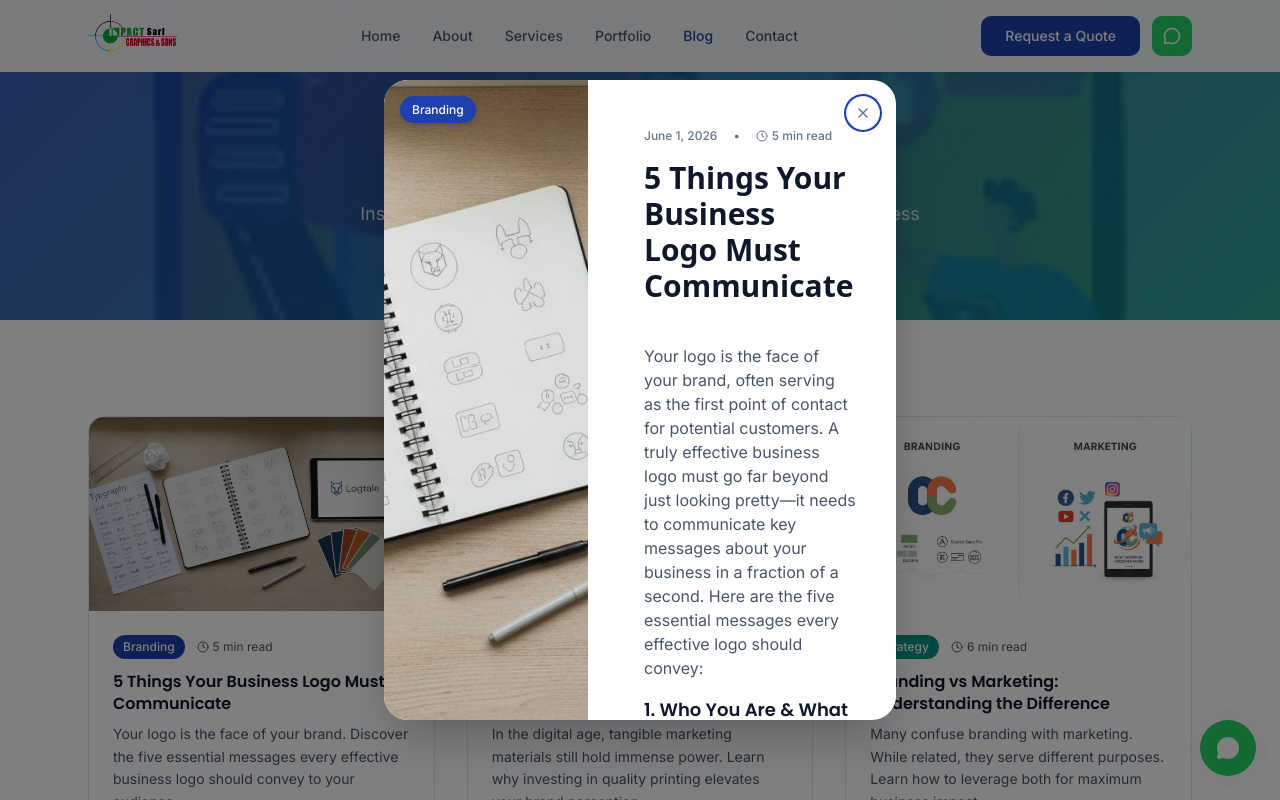
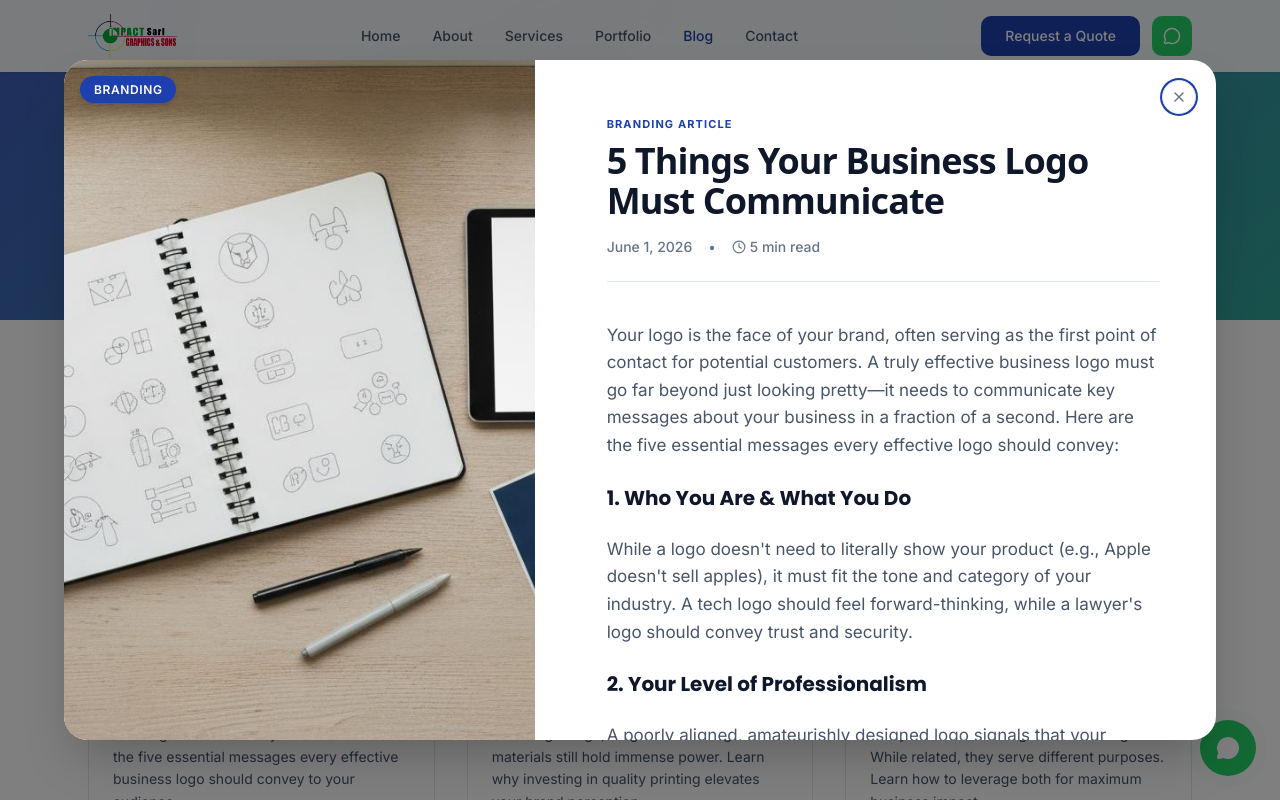
Before and after one commit to daikictrl/Impact-Graphics, a React (Vite) app: page /blog in a window 1280 px wide. Both pictures are taken after a click on the element 261 px from the left and 513 px from the top of the page. Shown: the top 800 px of the page. Built offline with nearby package versions, Linux system fonts and the light colour scheme; the HTML template or start-up script is replaced by a standard one.

Commit message:
Expand blog details modal layout to max-w-6xl with spacious padding and typography

```diff
--- a/src/pages/Blog.tsx
+++ b/src/pages/Blog.tsx
@@ -38,32 +38,32 @@ const blogPosts = [
     readTime: '5 min read',
     date: 'June 1, 2026',
     content: (
-      <div className="space-y-4 text-sm sm:text-base text-[#475569] leading-relaxed">
+      <div className="space-y-6 text-base md:text-[17px] text-[#475569] leading-relaxed">
         <p>
           Your logo is the face of your brand, often serving as the first point of contact for potential customers. A truly effective business logo must go far beyond just looking pretty—it needs to communicate key messages about your business in a fraction of a second. Here are the five essential messages every effective logo should convey:
         </p>
 
-        <h4 className="text-lg font-semibold text-[#0F172A] mt-6">1. Who You Are & What You Do</h4>
+        <h4 className="text-xl font-bold text-[#0F172A] mt-8 mb-3">1. Who You Are & What You Do</h4>
         <p>
           While a logo doesn't need to literally show your product (e.g., Apple doesn't sell apples), it must fit the tone and category of your industry. A tech logo should feel forward-thinking, while a lawyer's logo should convey trust and security.
         </p>
 
-        <h4 className="text-lg font-semibold text-[#0F172A] mt-6">2. Your Level of Professionalism</h4>
+        <h4 className="text-xl font-bold text-[#0F172A] mt-8 mb-3">2. Your Level of Professionalism</h4>
         <p>
           A poorly aligned, amateurishly designed logo signals that your business might cut corners elsewhere. A polished, custom logo shows that you value quality and take your business seriously, instilling immediate confidence in potential clients.
         </p>
 
-        <h4 className="text-lg font-semibold text-[#0F172A] mt-6">3. Your Core Values & Brand Personality</h4>
+        <h4 className="text-xl font-bold text-[#0F172A] mt-8 mb-3">3. Your Core Values & Brand Personality</h4>
         <p>
           Through deliberate color choices, typography, and iconography, your logo communicates your brand's personality. Is your company playful and approachable, or high-end and exclusive? A well-planned logo aligns visual cues with brand culture.
         </p>
 
-        <h4 className="text-lg font-semibold text-[#0F172A] mt-6">4. Memorable Distinction</h4>
+        <h4 className="text-xl font-bold text-[#0F172A] mt-8 mb-3">4. Memorable Distinction</h4>
         <p>
           A great logo is simple enough to be recognized and remembered instantly, even in crowded marketplaces. If it is too complex or looks like a generic online template, it will blend into the background.
         </p>
 
-        <h4 className="text-lg font-semibold text-[#0F172A] mt-6">5. Adaptability Across Mediums</h4>
+        <h4 className="text-xl font-bold text-[#0F172A] mt-8 mb-3">5. Adaptability Across Mediums</h4>
         <p>
           Your logo needs to communicate its message whether it is printed on a tiny business card, embroidered on a polo shirt, or scaled up on a massive billboard. Versatility is key to consistent recognition.
         </p>
@@ -78,27 +78,27 @@ const blogPosts = [
     readTime: '4 min read',
     date: 'May 28, 2026',
     content: (
-      <div className="space-y-4 text-sm sm:text-base text-[#475569] leading-relaxed">
+      <div className="space-y-6 text-base md:text-[17px] text-[#475569] leading-relaxed">
         <p>
           In our hyper-digital age, tangible marketing materials still hold immense power. From business cards and brochures to product packaging and banners, physical touchpoints leave a lasting physical imprint that digital screens simply cannot match. Here is why investing in quality printing is vital:
         </p>
 
-        <h4 className="text-lg font-semibold text-[#0F172A] mt-6">1. Physical Tangibility & Trust</h4>
+        <h4 className="text-xl font-bold text-[#0F172A] mt-8 mb-3">1. Physical Tangibility & Trust</h4>
         <p>
           Holding a heavy, textured card or reading a beautifully bound brochure creates a psychological sense of security and permanence. It shows your company is established, reliable, and invested in its physical presence.
         </p>
 
-        <h4 className="text-lg font-semibold text-[#0F172A] mt-6">2. Tactile First Impressions</h4>
+        <h4 className="text-xl font-bold text-[#0F172A] mt-8 mb-3">2. Tactile First Impressions</h4>
         <p>
           The sense of touch is highly linked to emotional memory. When someone touches paper with premium finishes—like spot UV, embossing, or soft-touch lamination—they instantly associate your brand with high value and luxury.
         </p>
 
-        <h4 className="text-lg font-semibold text-[#0F172A] mt-6">3. Flawless Visual Accuracy</h4>
+        <h4 className="text-xl font-bold text-[#0F172A] mt-8 mb-3">3. Flawless Visual Accuracy</h4>
         <p>
           Low-quality printing often results in blurry text, washed-out colors, or visible pixels. This cheapens your brand. Premium printing ensures sharp details and color accuracy, matching your branding exactly.
         </p>
 
-        <h4 className="text-lg font-semibold text-[#0F172A] mt-6">4. Higher Engagement Rates</h4>
+        <h4 className="text-xl font-bold text-[#0F172A] mt-8 mb-3">4. Higher Engagement Rates</h4>
         <p>
           People spend more time reviewing physical printed advertisements compared to digital ones, which are often dismissed or closed in seconds. Quality brochures and catalogs get kept on tables, continuing to advertise for weeks.
         </p>
@@ -113,22 +113,22 @@ const blogPosts = [
     readTime: '6 min read',
     date: 'May 20, 2026',
     content: (
-      <div className="space-y-4 text-sm sm:text-base text-[#475569] leading-relaxed">
+      <div className="space-y-6 text-base md:text-[17px] text-[#475569] leading-relaxed">
         <p>
           Many business owners confuse branding with marketing, using the terms interchangeably. While they are deeply interconnected and support one another, they serve completely different purposes in your growth strategy. Understanding the distinction is key to building an impactful business.
         </p>
 
-        <h4 className="text-lg font-semibold text-[#0F172A] mt-6">What is Branding?</h4>
+        <h4 className="text-xl font-bold text-[#0F172A] mt-8 mb-3">What is Branding?</h4>
         <p>
           Branding is who you are. It is your identity, your values, your core mission, your design language, and the emotional connection people feel when they interact with your business. Branding is your foundation; it defines the personality and standards that dictate everything your business does.
         </p>
 
-        <h4 className="text-lg font-semibold text-[#0F172A] mt-6">What is Marketing?</h4>
+        <h4 className="text-xl font-bold text-[#0F172A] mt-8 mb-3">What is Marketing?</h4>
         <p>
           Marketing is how you raise awareness and drive sales. It consists of the tools, campaigns, and tactics you use to deliver your brand message to the public. Marketing includes SEO, paid advertisements, social media posts, email outreach, flyers, and sales events.
         </p>
 
-        <h4 className="text-lg font-semibold text-[#0F172A] mt-6">The Interplay: Brand First, Then Market</h4>
+        <h4 className="text-xl font-bold text-[#0F172A] mt-8 mb-3">The Interplay: Brand First, Then Market</h4>
         <p>
           Marketing gets people to look at you, but branding gets them to stay. If you market a business with weak or confusing branding, you will waste money driving traffic that does not convert because they don't understand or trust who you are. Establishing a solid brand identity is the prerequisite to running successful marketing campaigns.
         </p>
@@ -143,27 +143,27 @@ const blogPosts = [
     readTime: '5 min read',
     date: 'May 15, 2026',
     content: (
-      <div className="space-y-4 text-sm sm:text-base text-[#475569] leading-relaxed">
+      <div className="space-y-6 text-base md:text-[17px] text-[#475569] leading-relaxed">
         <p>
           Flyers remain one of the most cost-effective local marketing tools available. However, a flyer is only useful if it actually gets read and drives action. Too many flyers end up straight in the recycle bin because they are cluttered or lack focus. Here is how to design flyers that convert:
         </p>
 
-        <h4 className="text-lg font-semibold text-[#0F172A] mt-6">1. The Bold Headline Hook</h4>
+        <h4 className="text-xl font-bold text-[#0F172A] mt-8 mb-3">1. The Bold Headline Hook</h4>
         <p>
           Your headline must be the largest element and explain the core benefit to the reader within one second. Avoid generic titles like "Our Services." Instead, use active hooks like "Get 20% Off Your Next Print Order."
         </p>
 
-        <h4 className="text-lg font-semibold text-[#0F172A] mt-6">2. Clear Visual Hierarchy</h4>
+        <h4 className="text-xl font-bold text-[#0F172A] mt-8 mb-3">2. Clear Visual Hierarchy</h4>
         <p>
           Organize information using clear sizing differences. Use high-quality imagery to draw the eye, followed by short, bulleted selling points. Avoid dense paragraphs; keep copy brief and punchy.
         </p>
 
-        <h4 className="text-lg font-semibold text-[#0F172A] mt-6">3. An Irresistible Call-to-Action (CTA)</h4>
+        <h4 className="text-xl font-bold text-[#0F172A] mt-8 mb-3">3. An Irresistible Call-to-Action (CTA)</h4>
         <p>
           Tell the reader exactly what to do next. Whether it is scanning a QR code, visiting a website, or calling a number, the CTA should stand out visually with contrasting colors and clear instructions.
         </p>
 
-        <h4 className="text-lg font-semibold text-[#0F172A] mt-6">4. Quality Paper and Finish</h4>
+        <h4 className="text-xl font-bold text-[#0F172A] mt-8 mb-3">4. Quality Paper and Finish</h4>
         <p>
           A flimsy, poorly printed flyer conveys an unstable business. Printing your flyer on premium stock card with a professional matte or glossy finish increases the likelihood that recipients will save it.
         </p>
@@ -178,27 +178,27 @@ const blogPosts = [
     readTime: '7 min read',
     date: 'May 8, 2026',
     content: (
-      <div className="space-y-4 text-sm sm:text-base text-[#475569] leading-relaxed">
+      <div className="space-y-6 text-base md:text-[17px] text-[#475569] leading-relaxed">
         <p>
           Consistent brands are worth up to 20% more than inconsistent ones. When your business looks and feels the same across your website, social media, printed invoices, storefront, and advertising, you build familiarity, which leads to trust and customer loyalty.
         </p>
 
-        <h4 className="text-lg font-semibold text-[#0F172A] mt-6">1. Create Unified Visual Standards</h4>
+        <h4 className="text-xl font-bold text-[#0F172A] mt-8 mb-3">1. Create Unified Visual Standards</h4>
         <p>
           Define your brand assets clearly: your logo layout variations, typography pairs, and color codes (HEX, RGB, CMYK). Ensure that these exact rules are enforced whether design work is done for digital screens or physical print presses.
         </p>
 
-        <h4 className="text-lg font-semibold text-[#0F172A] mt-6">2. Standardize Your Brand Voice</h4>
+        <h4 className="text-xl font-bold text-[#0F172A] mt-8 mb-3">2. Standardize Your Brand Voice</h4>
         <p>
           Consistency is not just visual; it is also about communication. Determine how your brand sounds. Are you professional and authoritative, or casual and friendly? Use this tone in all captions, customer service emails, and printed copy.
         </p>
 
-        <h4 className="text-lg font-semibold text-[#0F172A] mt-6">3. Establish a Brand Style Guide</h4>
+        <h4 className="text-xl font-bold text-[#0F172A] mt-8 mb-3">3. Establish a Brand Style Guide</h4>
         <p>
           Document all your design guidelines and rules in a single PDF. Having a clear reference manual ensures that internal team members and external freelancers will produce work that aligns with your brand standards.
         </p>
 
-        <h4 className="text-lg font-semibold text-[#0F172A] mt-6">4. Perform Regular Brand Audits</h4>
+        <h4 className="text-xl font-bold text-[#0F172A] mt-8 mb-3">4. Perform Regular Brand Audits</h4>
         <p>
           Periodically review all active marketing materials. Check your website, social banners, signage, and packaging side-by-side to catch outdated logos or inconsistent color variations, keeping your brand presentation crisp and professional.
         </p>
@@ -213,27 +213,27 @@ const blogPosts = [
     readTime: '4 min read',
     date: 'May 1, 2026',
     content: (
-      <div className="space-y-4 text-sm sm:text-base text-[#475569] leading-relaxed">
+      <div className="space-y-6 text-base md:text-[17px] text-[#475569] leading-relaxed">
         <p>
           Your physical storefront signage serves as a silent salesperson, working 24/7 to capture attention and draw foot traffic. A study showed that 76% of consumers entered a store they had never visited before based solely on its sign. Here is how to make your signage stand out:
         </p>
 
-        <h4 className="text-lg font-semibold text-[#0F172A] mt-6">1. Contrast and Legibility</h4>
+        <h4 className="text-xl font-bold text-[#0F172A] mt-8 mb-3">1. Contrast and Legibility</h4>
         <p>
           If your sign is hard to read from a distance or when moving quickly in a car, it has failed. Use high-contrast color pairings (like black on yellow or white on navy) and bold, simple sans-serif fonts that can be read instantly.
         </p>
 
-        <h4 className="text-lg font-semibold text-[#0F172A] mt-6">2. Proper Scale and Placement</h4>
+        <h4 className="text-xl font-bold text-[#0F172A] mt-8 mb-3">2. Proper Scale and Placement</h4>
         <p>
           Ensure your signage fits the environment. Calculate font sizing based on reading distance: a good rule of thumb is 1 inch of letter height per 10 feet of readability. Install your signage where it won't be blocked by street trees or neighboring buildings.
         </p>
 
-        <h4 className="text-lg font-semibold text-[#0F172A] mt-6">3. Simplified Message Delivery</h4>
+        <h4 className="text-xl font-bold text-[#0F172A] mt-8 mb-3">3. Simplified Message Delivery</h4>
         <p>
           Passersby only have a few seconds to process your sign. Keep text minimal: your business name, logo, and a very short tagline (or just your service category, like "Print & Graphics").
         </p>
 
-        <h4 className="text-lg font-semibold text-[#0F172A] mt-6">4. Durable Materials and Lighting</h4>
+        <h4 className="text-xl font-bold text-[#0F172A] mt-8 mb-3">4. Durable Materials and Lighting</h4>
         <p>
           A faded, broken, or unlit sign sends a signal that your business is neglected. Invest in weather-resistant materials (acrylic, aluminum, or composite) and consider illuminated signs (LED backlighting) for high visibility after dark.
         </p>
@@ -316,7 +316,7 @@ function BlogGrid() {
         <Dialog open={!!selectedPost} onOpenChange={(open) => !open && setSelectedPost(null)}>
           <DialogContent
             showCloseButton={false}
-            className="max-w-4xl w-[95vw] md:w-full h-[90vh] md:h-[80vh] p-0 rounded-3xl border-none shadow-2xl bg-white focus:outline-none overflow-hidden flex flex-col md:grid md:grid-cols-12"
+            className="sm:max-w-[95vw] md:max-w-[90vw] lg:max-w-5xl xl:max-w-6xl w-full h-[90vh] md:h-[85vh] p-0 rounded-3xl border-none shadow-2xl bg-white focus:outline-none overflow-hidden flex flex-col md:grid md:grid-cols-12"
           >
             {/* Left Column - Image */}
             <div className="h-48 sm:h-64 md:h-full md:col-span-5 relative shrink-0">
@@ -326,32 +326,43 @@ function BlogGrid() {
                 className="w-full h-full object-cover"
               />
               <div className="absolute top-4 left-4">
-                <span className={`${categoryColors[selectedPost.category] || 'bg-[#1E40AF]'} text-white text-xs font-medium px-3 py-1.5 rounded-full shadow-md`}>
+                <span className={`${categoryColors[selectedPost.category] || 'bg-[#1E40AF]'} text-white text-xs font-semibold tracking-wider uppercase px-3.5 py-1.5 rounded-full shadow-md`}>
                   {selectedPost.category}
                 </span>
               </div>
             </div>
 
             {/* Right Column - Content */}
-            <div className="flex-1 md:col-span-7 p-6 sm:p-8 md:p-10 overflow-y-auto flex flex-col relative min-h-0">
+            <div className="flex-grow flex-shrink md:col-span-7 p-8 sm:p-10 md:p-12 lg:p-14 overflow-y-auto flex flex-col relative min-h-0">
               {/* Custom circular close button */}
-              <DialogClose className="absolute top-4 right-4 z-50 p-2 bg-white hover:bg-[#F1F5F9] text-[#64748B] hover:text-[#0F172A] rounded-full border border-[#E2E8F0] shadow-sm transition-colors focus:outline-none focus:ring-2 focus:ring-[#1E40AF]">
+              <DialogClose className="absolute top-5 right-5 z-50 p-2 bg-white hover:bg-[#F1F5F9] text-[#64748B] hover:text-[#0F172A] rounded-full border border-[#E2E8F0] shadow-sm transition-colors focus:outline-none focus:ring-2 focus:ring-[#1E40AF]">
                 <X size={16} />
               </DialogClose>
 
-              <div className="flex items-center gap-4 text-xs text-[#64748B] mb-4 font-medium mt-2">
+              {/* Category label - Bird style */}
+              <span className="text-[11px] font-extrabold tracking-widest text-[#1E40AF] uppercase mb-2 self-start">
+                {selectedPost.category} Article
+              </span>
+
+              {/* Title */}
+              <DialogTitle className="text-2xl sm:text-3xl md:text-4xl font-extrabold text-[#0F172A] leading-tight font-sans tracking-tight mb-4 pr-8">
+                {selectedPost.title}
+              </DialogTitle>
+
+              {/* Date & Reading time */}
+              <div className="flex items-center gap-4 text-xs sm:text-sm text-[#64748B] font-medium mb-6">
                 <span>{selectedPost.date}</span>
                 <span>•</span>
                 <span className="flex items-center gap-1">
-                  <Clock size={12} /> {selectedPost.readTime}
+                  <Clock size={14} /> {selectedPost.readTime}
                 </span>
               </div>
 
-              <DialogTitle className="text-2xl sm:text-3xl font-bold text-[#0F172A] mb-6 leading-tight font-sans">
-                {selectedPost.title}
-              </DialogTitle>
+              {/* Separator line */}
+              <hr className="border-[#E2E8F0] mb-8" />
 
-              <div className="mt-4">
+              {/* Body content */}
+              <div className="mt-2 text-[#475569] leading-relaxed">
                 {selectedPost.content}
               </div>
             </div>
```
